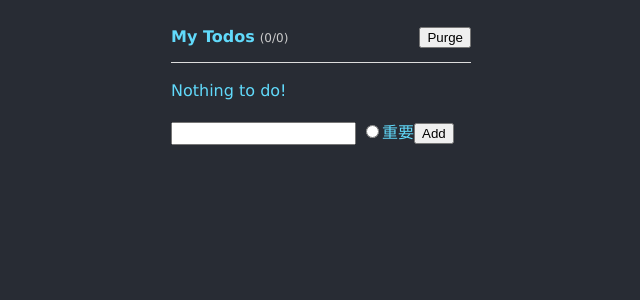
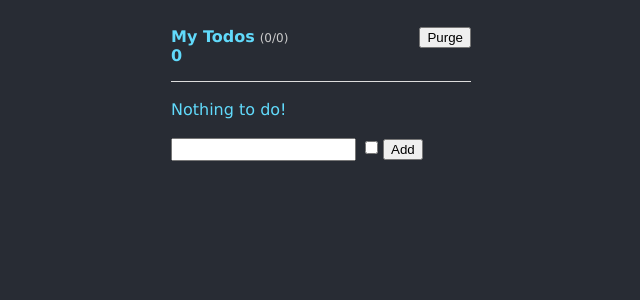
Before and after one commit to takatakunishi/reactTodo, a React (Create React App) app: page / in a window 1280 px wide. Shown: the top 300 px of the page, without its empty margins (319-959 px from the left). Built offline with nearby package versions, Linux system fonts and the light colour scheme.

Commit message:
[remake]  good1

```diff
--- a/src/App.js
+++ b/src/App.js
@@ -54,24 +54,21 @@ import './App.css';
 //   }
 //}
 
-
 const todos = [];
-
-const mark = [
-  'ab',
-  'st',
-  'kj'
-];
 
 function TodoHeader(props) {
   const remaining = props.todos.filter(todo => {
     return !todo.isDone;
   });
+  const importance = props.todos.filter(todo => {
+    return todo.isImp === 'important!';
+  });
   return (
     <h1>
       <button onClick={props.purge}>Purge</button>
       My Todos
-            <span>({remaining.length}/{props.todos.length})</span>
+      <span>({remaining.length}/{props.todos.length})</span>
+      <div className="NImportant">{importance.length}</div>
     </h1>
   );
 }
@@ -85,7 +82,6 @@ function TodoItem(props) {
         <span className={props.todo.isDone ? 'done' : ''}>
           {props.todo.title}
         </span>
-        <div>{props.todo.importance}</div>
       </label>
       <span className="cmd" onClick={() => props.deleteTodo(props.todo)}>[x]</span>
     </li>
@@ -114,7 +110,7 @@ function TodoForm(props) {
   return (
     <form onSubmit={props.addTodo}>
       <input type="text" name="titleName" value={props.item} onChange={props.updateItem} />
-      <input type="radio" name="importance" value={props.importaance} onChange={props.updateItem} />重要
+      <input type="checkbox" name="TF" value='important!' onChange={props.updateItem} />
       <input type="submit" value="Add" />
     </form>
   );
@@ -129,8 +125,7 @@ class App extends React.Component {
     super();
     this.state = {
       todos: todos,
-      item: '',
-      importaance: ''
+      item: ''
     };
     this.checkTodo = this.checkTodo.bind(this);
     this.deleteTodo = this.deleteTodo.bind(this);
@@ -164,19 +159,15 @@ class App extends React.Component {
       id: getUniqueId(),
       title: this.state.item,
       isDone: false,
+      isImp: this.state.isImp
     };
-
-    const importance = this.state.importance;
-
-
 
     const todos = this.state.todos.slice();
     todos.push(item);
-    todos.push(importance);
     this.setState({
       todos: todos,
       item: '',
-      importance: ''
+      isImp: ''
     });
   }
 
@@ -210,16 +201,21 @@ class App extends React.Component {
   }
 
   updateItem(e) {
-    switch (e.target.name) {
+    const data = e.target.name;
+
+    switch (data) {
       case 'titleName':
         this.setState({
           item: e.target.value
         });
         break;
-      case '':
+      case 'TF':
         this.setState({
-          importance: e.target.value
+          isImp: e.target.value
         });
+        break;
+      default:
+        console.log('unexpected is done!');
         break;
     }
   }
@@ -249,14 +245,13 @@ class App extends React.Component {
         />
         <TodoForm
           item={this.state.item}
-          importance={this.state.importance}
           updateItem={this.updateItem}
           addTodo={this.addTodo}
+          isImp={this.state.isImp}
         />
       </div>
     );
   }
 }
 
-
 export default App;
```
